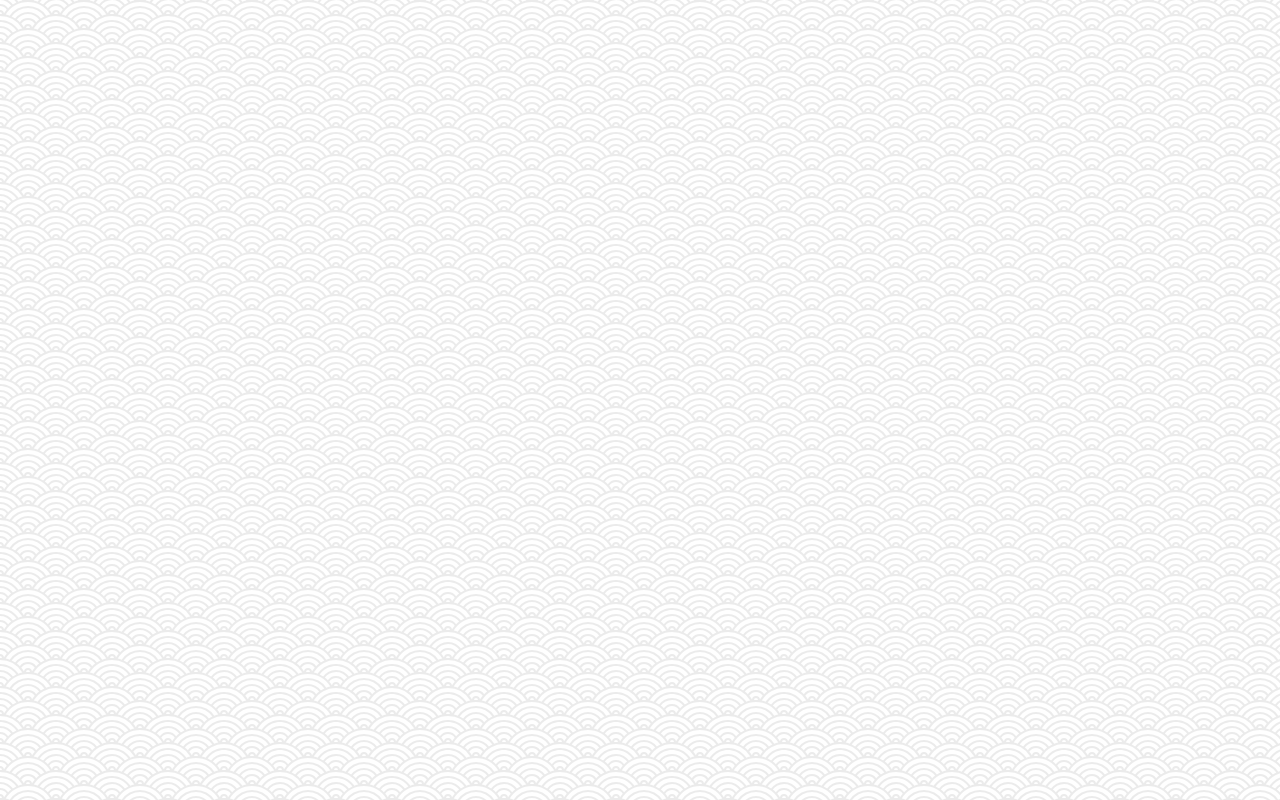
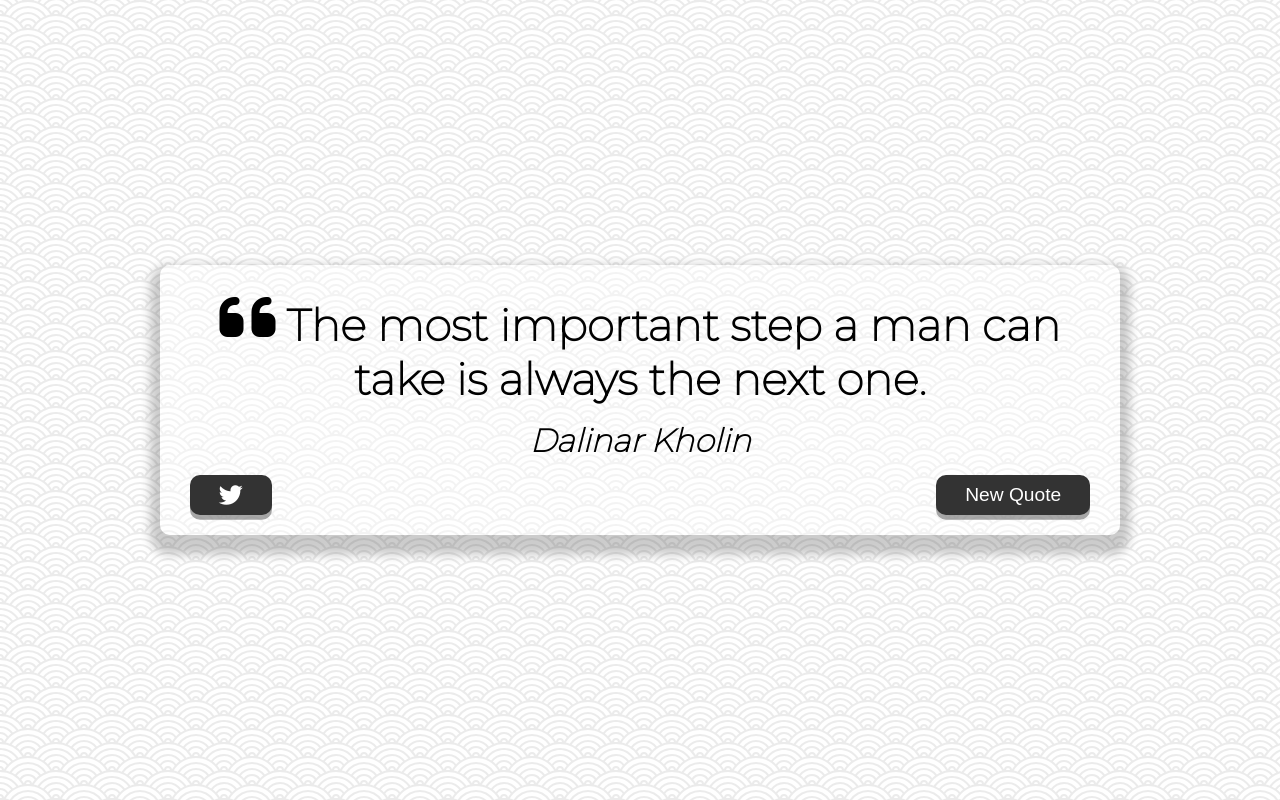
Before and after one commit to mz-suzin/quote-generator, a plain HTML site: page index.html in a window 1280 px wide. Drawn offline with Linux system fonts and the light colour scheme.

Commit message:
basic UI done, missing JS integration

```diff
--- a/index.html
+++ b/index.html
@@ -10,6 +10,24 @@
     <link rel="stylesheet" href="style.css">
 </head>
 <body>
+    <div class="quote-container" id="quote-container">
+        <!-- Quote -->
+        <div class="quote-text">
+            <i class="fas fa-quote-left"></i>
+            <span id="quote">The most important step a man can take is always the next one.</span>
+        </div>
+        <!-- Author -->
+        <div class="quote-author">
+            <span id="author">Dalinar Kholin</span>
+        </div>
+        <!-- Buttons -->
+        <div class="button-container">
+            <button class="twitter-button" id="twitter" title="Tweet This!">
+                <i class="fab fa-twitter"></i>
+            </button>
+            <button id="new-quote">New Quote</button>
+        </div>
+    </div>
     <!-- Script -->
     <script src="script.js"></script></body>
 </html>
--- a/style.css
+++ b/style.css
@@ -19,3 +19,78 @@ body {
     align-items: center;
     justify-content: center;
 }
+
+.quote-container {
+    width: auto;
+    max-width: 900px;
+    padding: 20px 30px;
+    border-radius: 10px;
+    background-color: rgba(255,255,255, 0.4);
+    box-shadow: 0 10px 10px 10px rgba(0,0,0,0.2);
+}
+
+.quote-text {
+    font-size: 2.75rem;
+}
+
+.long-quote {
+    font-size: 2rem;
+}
+
+.fa-quote-left {
+    font-size: 4rem;
+}
+
+.quote-author {
+    margin-top: 15px;
+    font-size: 2rem;
+    font-weight: 600;
+    font-style: italic;
+}
+
+.button-container {
+    margin-top: 15px;
+    display: flex;
+    justify-content: space-between;
+}
+
+button {
+    cursor: pointer;
+    font-size: 1.2rem;
+    height: 2.5rem;
+    border: none;
+    border-radius: 10px;
+    color: #fff;
+    background: #333;
+    outline: none;
+    padding: 0.5rem 1.8rem;
+    box-shadow: 0 0.3rem rgba(121, 121, 121, 0.65);
+}
+
+button:hover {
+    filter: brightness(110%);
+}
+
+button:active {
+    transform: translate(0, 0.3rem);
+    box-shadow: 0 0.1rem rgba(255, 255, 255, 0.65);
+}
+
+.twitter-button:hover {
+    color: #38a1f3;
+}
+
+.fa-twitter {
+    font-size: 1.5rem;
+}
+
+/* Media Query: Tablet or Smaller */
+@media screen and (max-width: 1000px) {
+    .quote-container {
+        margin: auto 10px;
+    }
+
+    .quote-text {
+        font-size: 2.5rem;
+    }
+}
```
